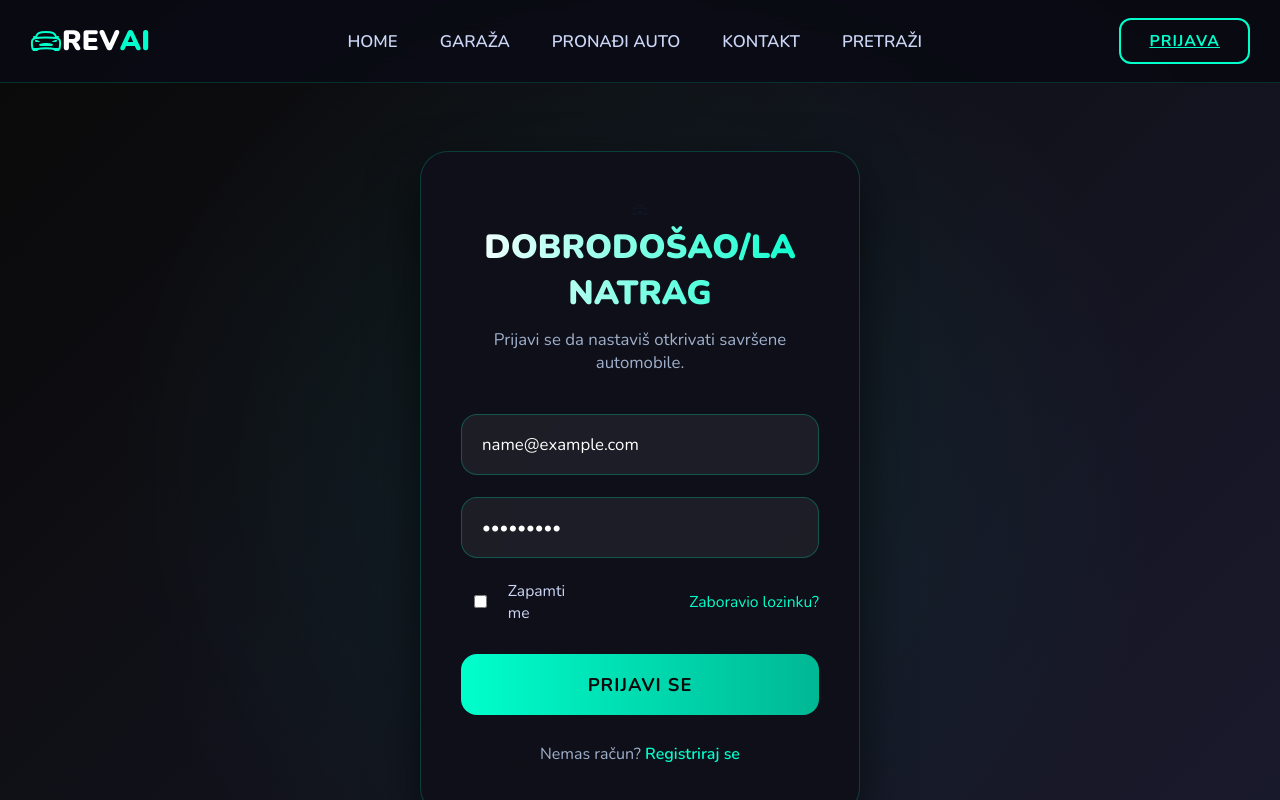
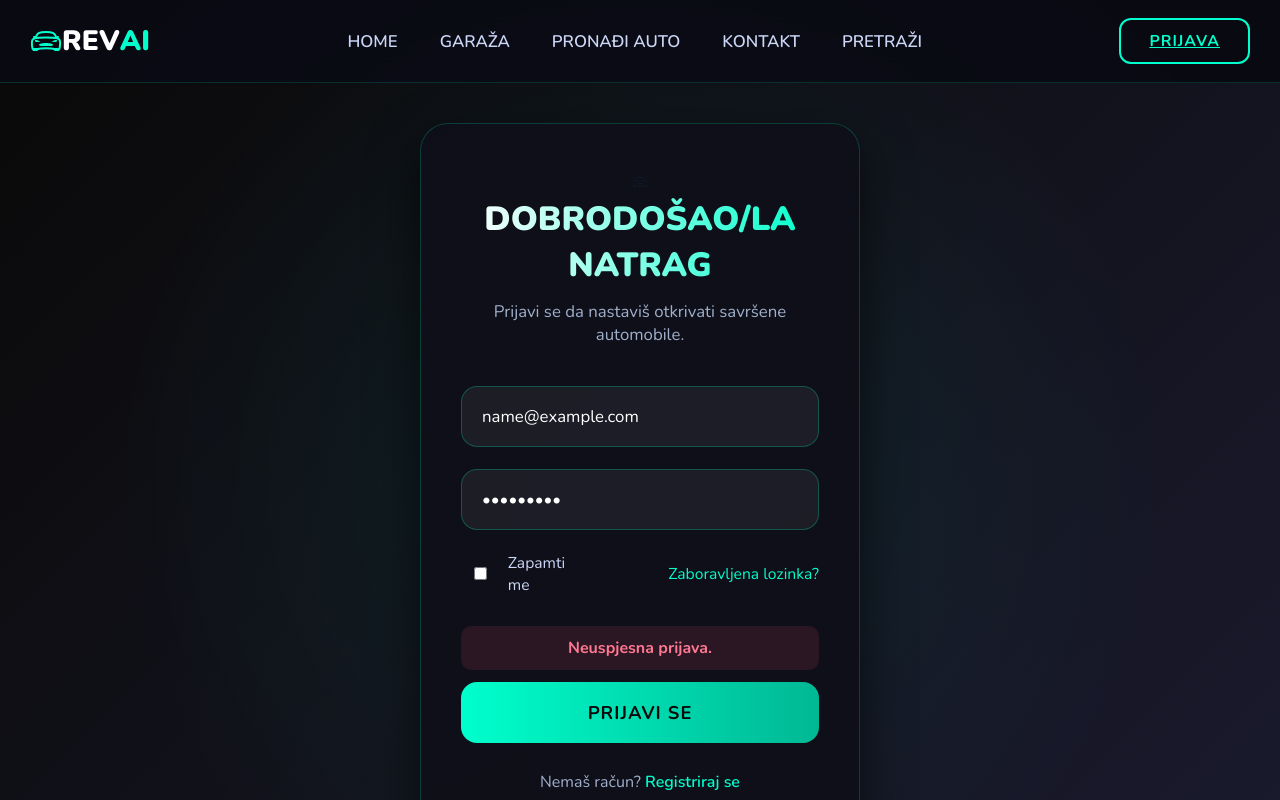
Before and after one commit to ivaarlovic/RevAI-frontend, a React (Vite) app: page / in a window 1280 px wide. Both pictures are taken after typing "name@example.com", "Sample123" into the empty fields and a click on the button "PRIJAVI SE". Shown: the top 800 px of the page. Built offline with nearby package versions, Linux system fonts and the light colour scheme; no server answers.

Commit message:
update login

```diff
--- a/src/components/Navbar/Login.jsx
+++ b/src/components/Navbar/Login.jsx
@@ -1,17 +1,19 @@
-import React, { useState } from "react";
+import { useState } from "react";
 import "./Login.scss";
 import { IoCarSportOutline } from "react-icons/io5";
-import { Link, useNavigate } from "react-router-dom";
+import { Link, useNavigate, useLocation } from "react-router-dom";
 import { userStore } from "../../stores/UserStore";
 
 const Login = () => {
   const navigate = useNavigate();
-
+  const location = useLocation();
   const [formData, setFormData] = useState({
     email: "",
     password: "",
     remember: false,
   });
+  const [error, setError] = useState("");
+  const registered = Boolean(location.state?.registered);
 
   const handleChange = (e) => {
     const { name, value, type, checked } = e.target;
@@ -23,12 +25,16 @@ const Login = () => {
 
   const handleSubmit = async (e) => {
     e.preventDefault();
-
-    const result = await userStore.login(formData.email, formData.password);
+    setError("");
+    const result = await userStore.login(
+      formData.email,
+      formData.password,
+      formData.remember,
+    );
     if (result.success) {
-      navigate("/landing");
+      navigate(location.state?.from || "/landing", { replace: true });
     } else {
-      alert("Greška: " + result.error);
+      setError(result.error);
     }
   };
 
@@ -73,18 +79,33 @@ const Login = () => {
                 />
                 Zapamti me
               </label>
-              <a href="#" className="forgot-password">
-                Zaboravio lozinku?
-              </a>
+              <span
+                className="forgot-password"
+                title="Reset lozinke nije povezan s backendom"
+              >
+                Zaboravljena lozinka?
+              </span>
             </div>
+            {registered && !error && (
+              <p className="auth-message auth-message--success">
+                Registracija je uspješna. Sada se možeš prijaviti.
+              </p>
+            )}
+            {error && (
+              <p className="auth-message auth-message--error">{error}</p>
+            )}
 
-            <button type="submit" className="login-button">
-              PRIJAVI SE
+            <button
+              type="submit"
+              className="login-button"
+              disabled={userStore.isLoading}
+            >
+              {userStore.isLoading ? "PRIJAVA..." : "PRIJAVI SE"}
             </button>
           </form>
 
           <div className="register-link">
-            Nemas račun? <Link to="/registration">Registriraj se</Link>
+            Nemaš račun? <Link to="/registration">Registriraj se</Link>
           </div>
         </div>
       </div>
--- a/src/components/Navbar/Login.scss
+++ b/src/components/Navbar/Login.scss
@@ -158,3 +158,29 @@
     padding: 40px 25px;
   }
 }
+
+.auth-message {
+  margin: 12px 0;
+  padding: 11px 13px;
+  border-radius: 10px;
+  text-align: center;
+  font-weight: 700;
+
+  &--error {
+    background: rgba(255, 79, 114, 0.12);
+    color: #ff7892;
+  }
+  &--success {
+    background: rgba(0, 255, 204, 0.12);
+    color: #00ffcc;
+  }
+}
+
+.forgot-password {
+  color: #718198;
+  cursor: not-allowed;
+}
+.login-button:disabled {
+  opacity: 0.6;
+  cursor: wait;
+}
```
